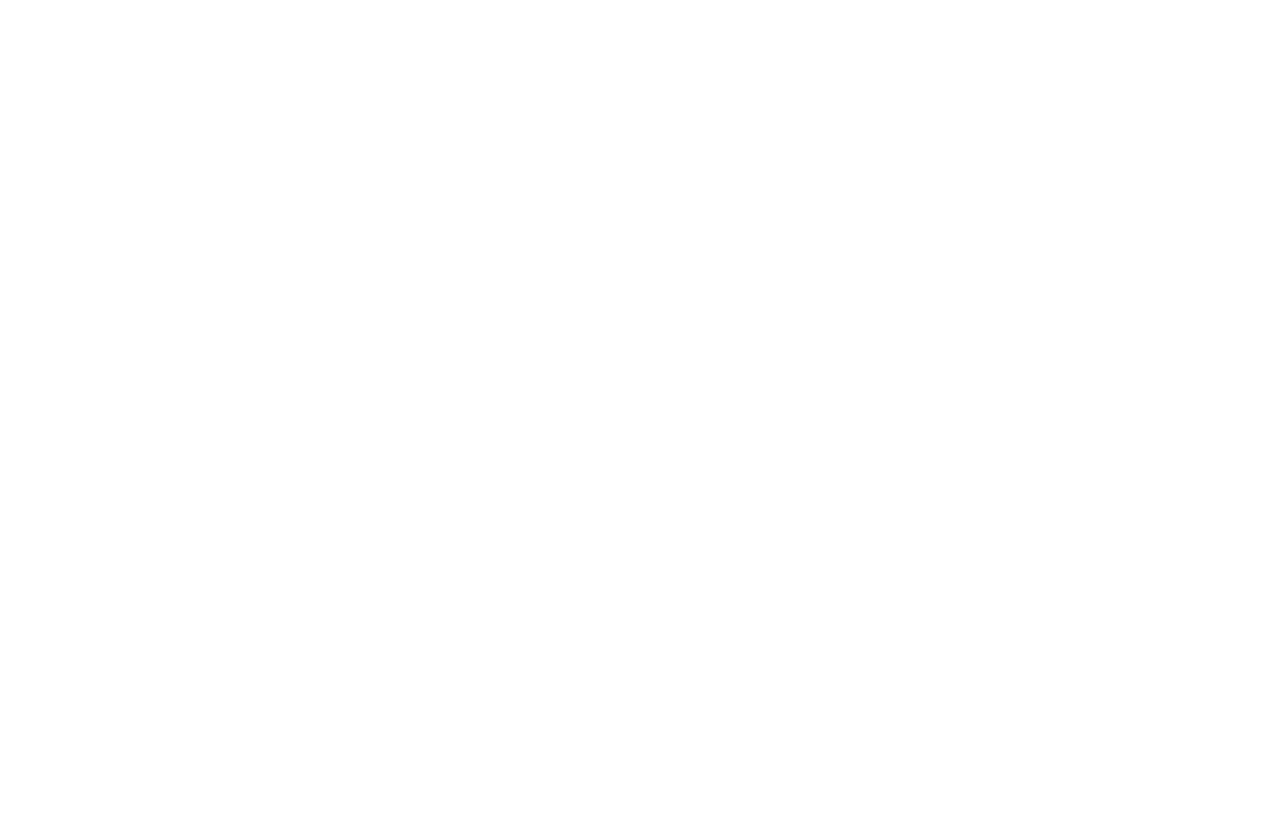
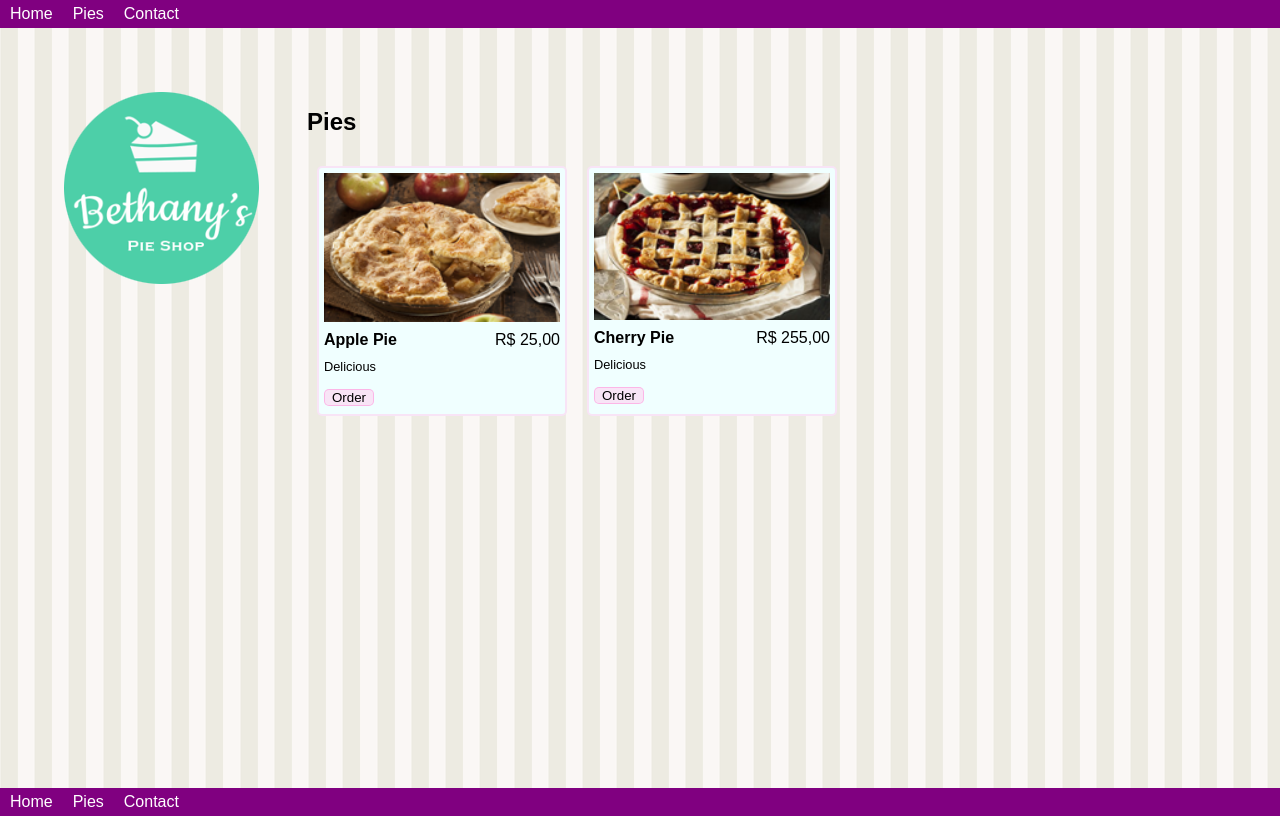
Before and after one commit to akio1g/HTML_CSS_JS-Practicing, a plain HTML site: page html-css-javascript-getting-started-start/pies.html in a window 1280 px wide. Drawn offline with Linux system fonts and the light colour scheme.

Commit message:
Praticando css

```diff
--- a/html-css-javascript-getting-started-start/pies.html
+++ b/html-css-javascript-getting-started-start/pies.html
@@ -0,0 +1,57 @@
+<!DOCTYPE html>
+<html lang="en">
+<head>
+    <meta charset="UTF-8">
+    <meta http-equiv="X-UA-Compatible" content="IE=edge">
+    <meta name="viewport" content="width=device-width, initial-scale=1.0">
+    <link rel="stylesheet" href="site.css" type="text/css">
+    <title>Pies | Bethany's Pie Shop</title>
+</head>
+<body>
+    <nav>
+        <ul class="menu">
+            <li><a href="index.html">Home</a></li>
+            <li><a href="pies.html">Pies</a></li>
+            <li><a href="contact.html">Contact</a></li>
+        </ul>
+    </nav>
+
+    <main>
+        <aside>
+            <img src="./images/logo.png" alt="Logo Bethany's Pie Shop">
+        </aside>
+        <article>
+                <h1>Pies</h1>
+                <section>
+                    <div class="pie">
+                        <img class="apple-pie" src="./images/apple-pie.png" alt="apple-pie">
+                            <div class="row">
+                                <div class="title">Apple Pie</div>
+                                <div class="price">R$ 25,00</div>
+                            </div>
+                        <p class="description">Delicious</p>
+                        <button data-order="apple-pie">Order</button>
+                    </div>
+                    <div class="pie">
+                        <img class="cherry-pie" src="./images/cherry-pie.png" alt="cherry-pie">
+                            <div class="row">
+                                <div class="title">Cherry Pie</div>
+                                <div class="price">R$ 255,00</div>
+                            </div>
+                        <p class="description">Delicious</p>
+                        <button data-order="cherry-pie">Order</button>
+                    </div>
+                </section>
+        </article>
+    </main>
+    <footer>
+        <nav>
+            <ul class="menu">
+                <li><a href="index.html">Home</a></li>
+                <li><a href="pies.html">Pies</a></li>
+                <li><a href="contact.html">Contact</a></li>
+            </ul>
+        </nav>
+    </footer>
+</body>
+</html>
--- a/html-css-javascript-getting-started-start/site.css
+++ b/html-css-javascript-getting-started-start/site.css
@@ -1,63 +1,114 @@
 * {
-    margin: 0%;
-    padding: 0%;
+    padding:0;
+    margin:0;
+    vertical-align:baseline;
+    list-style:none;
     box-sizing: border-box;
+    }
+
+body {
+    width: 100%;
+    height: 100vh;
+    font-family: Arial, Helvetica, sans-serif;
 }
 
-body {
-    font-family:Arial, Helvetica, sans-serif;
-    margin: 0;
-    height: 100vh;
-    display: flex;
-    flex-direction: column;
-}
+/* HEADER */
 
 .menu {
-    margin: 0;
-    list-style: none; /* tirar marcador */
     display: flex;
-    background-color: rgb(180, 144, 221);
-    padding: 5px;
+    width: 100%;
+    background-color: purple;
 }
 
 .menu > li {
-    padding: 10px;
-
+    padding: 5px 0px;
 }
 
 .menu > li > a {
+    padding: 10px;
+    text-decoration: none;
     color: white;
-    text-decoration: none; /* tirar sublinhado */
 }
 
+/* MAIN */
+
 main {
-    padding: 35px 60px;
-    background-image: url("./images/background.png");
+    width: 100%;
+    height: 95%;
+    padding: 3em;
     display: flex;
+    background-image: url(./images/background.png);
+}
+
+aside {
+    text-align: center;
+    margin: 1em;
+}
+
+article {
+    margin: 1em;
+    padding: 1em;
+    width: 100%;
     height: 100%;
 }
 
-.content {
-    margin-left: 50px;
-    display:flex;
-    flex-direction: column;
+
+.woman {
+    width: 100%;
 }
 
-.content-text {
-    display: flex;
-    flex-direction: column;
-}
-
-.content-text > h1, p {
-    padding: 10px 0px;
-}
-
-.content-text > h1 {
-    font-size: 50px;
-    border: solid 1px blue;
+article > div {
+    padding: 10px;
 }
 
 .content-text > p {
-    font-size: 20px;
-    background-color: white;
+    padding-top: 5px;
 }
+
+/* PIES */
+
+section {
+    display: flex;
+    padding-top: 20px;
+    width: 100%;
+    height: 100%;
+    flex-wrap: wrap;
+}
+
+.pie {
+    border: solid 2px rgba(255, 206, 239, 0.555);
+    background-color: azure;
+    width: 250px;
+    height: 250px;
+    border-radius: 5px;
+    margin: 10px;
+}
+
+.pie > img {
+    width: 100%;
+    padding: 5px 5px;
+}
+
+.pie > .row {
+    display: flex;
+    justify-content: space-between;
+    padding: 0px 5px;
+}
+
+.pie > .row > .title {
+    font-weight: bold;
+}
+
+.pie > p {
+    padding: 10px 5px;
+    font-size: 0.8em;
+}
+
+.pie > button {
+    margin: 5px;
+    width: 50px;
+    color: rgb(0, 0, 0);
+    background-color: rgba(255, 206, 239, 0.555);
+    border-radius: 5px;
+    border: solid 1px  rgba(255, 146, 219, 0.555);
+}
```
Also changed, not shown: html-css-javascript-getting-started-start/contact.html (+39 -0 lines), html-css-javascript-getting-started-start/index.html (+6 -6 lines).
